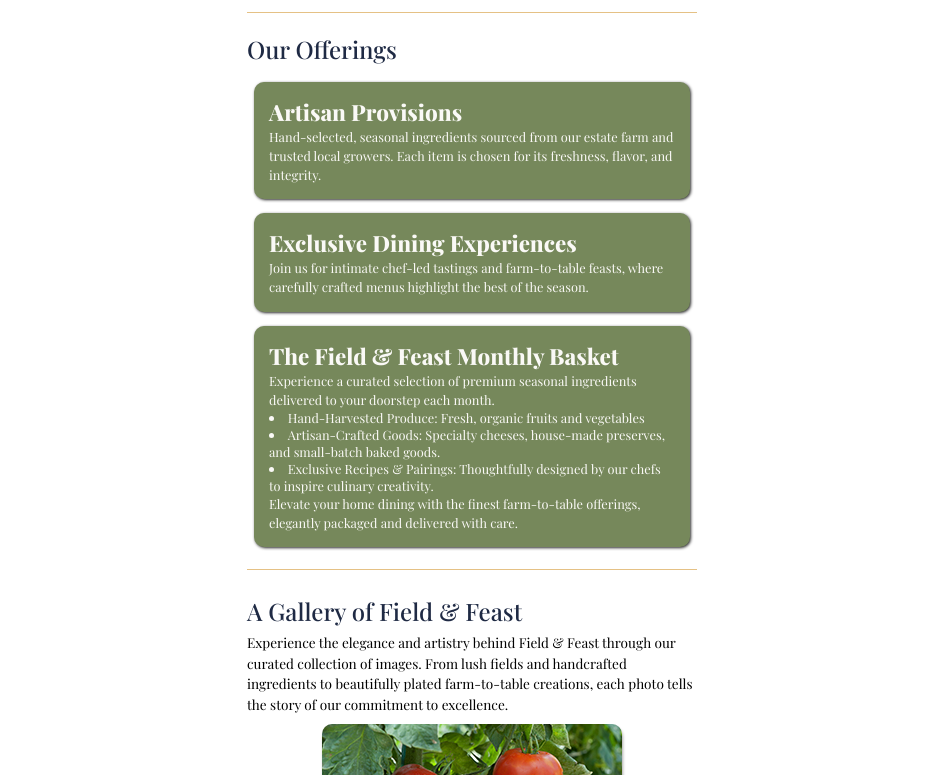
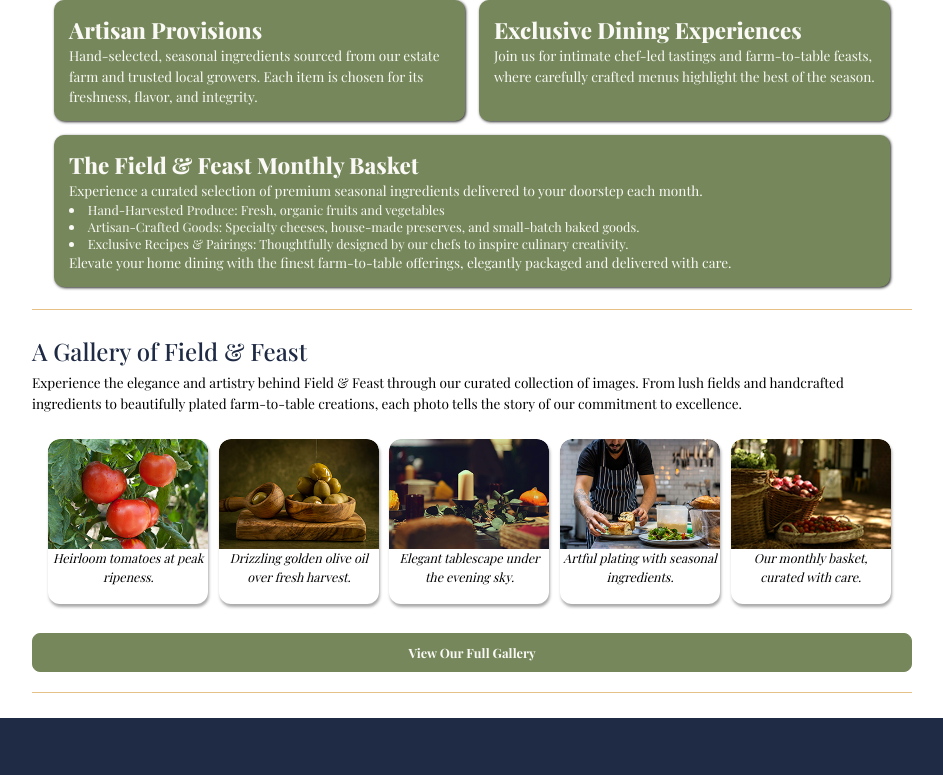
Before and after one commit to gjacks0902/fieldandfeast, a plain HTML site: page index.html in a window 1280 px wide. Shown: the part 641-1416 px from the top of the page, without its empty margins (168-1111 px from the left). Drawn offline with nearby package versions, Linux system fonts and the light colour scheme; a web font is replaced by a local one.

Commit message:
finished coding media queries for both 900px and 1200px

```diff
--- a/index.html
+++ b/index.html
@@ -18,6 +18,7 @@
                 <p>Harvested with Care, Served with Elegance</p>
             </div>
 
+
                 <div id="list-about-offering-gallery">
                     <ul>
                         <li><a href="#welcome">About Us</a></li>
@@ -26,6 +27,7 @@
                     </ul>
                 </div>
 
+            <div id="main-content">
                     <section id="welcome">
                         <h2>Welcome to Field & Feast</h2>
                         <p>At Field & Feast, we believe that the finest meals begin at the source. Rooted in tradition yet refined for the modern palate, our farm-to-table philosophy celebrates the beauty of seasonality, sustainability, and craftsmanship. From the sun-drenched fields where our produce is grown to the artfully curated dishes we serve, every detail is designed to bring you an experience of unparalleled quality and flavor.</p>
@@ -33,7 +35,7 @@
                 </header>
 
                 <main>
-            <h2>Our Offerings</h2>
+                    <h2 id="header-offer">Our Offerings</h2>
                     <section id="offerings">
                         <div id="artisan">
                             <h3>Artisan Provisions</h3>
@@ -64,7 +66,7 @@
                             <div id="tomatoes-img">
                                 <img src="images/tomatoes-200w.jpg"
                                 srcset="images/tomatoes-200w.jpg 200w, images/tomatoes-300w.jpg 300w, images/tomatoes-600w.jpg 600w"
-                        sizes="(min-width: 600px) 300px, (min-width: 900px) 300px, (min-width: 1200px) 200px, 600px"
+                                sizes="(min-width: 600px) 300px, (min-width: 900px) 200px, (min-width: 1200px) 200px, 600px"
                                 alt="Heirloom tomatoes on the vine">
                                 <p>Heirloom tomatoes at peak ripeness.</p>
                             </div>
@@ -72,7 +74,7 @@
                             <div id="olive-img">
                                 <img src="images/olive-oil-200w.jpg"
                                 srcset="images/olive-oil-200w.jpg 200w, images/olive-oil-300w.jpg 300w, images/olive-oil-600w.jpg 600w"
-                        sizes="(min-width: 600px) 300px, (min-width: 900px) 300px, (min-width: 1200px) 200px, 600px"
+                                sizes="(min-width: 600px) 300px, (min-width: 900px) 200px, (min-width: 1200px) 200px, 600px"
                                 alt="Olive oil being drizzled over the top of olives">
                                 <p>Drizzling golden olive oil over fresh harvest.</p>
                             </div>
@@ -80,7 +82,7 @@
                             <div id="table-img">
                                 <img src="images/table-setting-200w.jpg"
                                 srcset="images/table-setting-200w.jpg 200w, images/table-setting-300w.jpg 300w, images/table-setting-600w.jpg 600w"
-                        sizes="(min-width: 600px) 300px, (min-width: 900px) 300px, (min-width: 1200px) 200px, 600px"
+                                sizes="(min-width: 600px) 300px, (min-width: 900px) 200px, (min-width: 1200px) 200px, 600px"
                                 alt="Beautiful table set up with a candle in the center">
                                 <p>Elegant tablescape under the evening sky.</p>
                             </div>
@@ -88,7 +90,7 @@
                             <div id="plating-img">
                                 <img src="images/chef-plating-200w.jpg"
                                 srcset="images/chef-plating-200w.jpg 200w, images/chef-plating-300w.jpg 300w, images/chef-plating-600w.jpg 600w"
-                        sizes="(min-width: 600px) 300px, (min-width: 900px) 300px, (min-width: 1200px) 200px, 600px"
+                                sizes="(min-width: 600px) 300px, (min-width: 900px) 200px, (min-width: 1200px) 200px, 600px"
                                 alt="Chef in stripped apron plating a piece of bread on a white plate.">
                                 <p>Artful plating with seasonal ingredients.</p>
                             </div>
@@ -96,12 +98,12 @@
                             <div id="basket-img">
                                 <img src="images/basket-200w.jpg"
                                 srcset="images/basket-200w.jpg 300w, images/basket-300w.jpg 300w, images/basket-600w.jpg 600w"
-                        sizes="(min-width: 600px) 300px, (min-width: 900px) 300px, (min-width: 1200px) 200px, 600px"
+                                sizes="(min-width: 600px) 300px, (min-width: 900px) 200px, (min-width: 1200px) 200px, 600px"
                                 alt="Many baskets, one full of strawberries, another full of pomegranates.">
                                 <p>Our monthly basket, curated with care.</p>
                             </div>
                         </div>
-
+            </div>
                 <div id="full-button">
                     <h4>View Our Full Gallery</h4>
                 </div>
--- a/styles.css
+++ b/styles.css
@@ -225,19 +225,114 @@ footer{
 
 /*MEDIA QUERY (medium)*/
 @media (min-width: 600px){
+    *{
+        max-width: 600px;
+    }
+
+    #offerings{
+        display: grid;
+        grid-template-columns: minmax(0, 1fr) minmax(0, 1fr);
+        grid-template-areas:
+        "#artisan #exclusive"
+        "#monthly #monthly";
+    }
+
+    #monthly{
+        grid-column: 1 / 3;
+    }
+
+    #img-container{
+        display: grid;
+        grid-template-columns: 300px 300px;
+        grid-template-areas:
+        "#tomatoes-img #olive-img"
+        "table-img plating-img"
+        "basket-img";
+        gap: 15px;
+    }
+}
+/*MEDIA QUERY (large)*/
+@media (min-width: 900px){
+    *{
+        max-width: 900px;
+    }
+
+    *, *::before, *::after{
+        box-sizing: border-box;
+    }
+
+    #offerings{
+        display: grid;
+        grid-template-columns: minmax(0, 1fr) minmax(0, 1fr);
+        grid-template-areas:
+        "#artisan #exclusive"
+        "#monthly #monthly";
+    }
+
+    #offerings p{
+        font-size: 0.85em;
+    }
+
+    #img-container{
+        display: grid;
+        grid-template-columns: repeat(3, 1fr);
+        grid-template-areas:
+        "#tomatoes-img #olive-img table-img"
+        "plating-img basket-img";
+        gap: 30px;
+        overflow: visible;
+    }
 
 }
-
-
-
-/*MEDIA QUERY (large)*/
-@media (min-width: 900px){
-
-}
-
-
-
 /*MEDIA QUERY (extra-large)*/
 @media (min-width: 1200px){
+    *{
+        max-width: 1200px;
+    }
 
+    #main-content{
+        margin-left: 160px;
+        margin-right: 160px;
+    }
+
+    main{
+        margin-left: 160px;
+        margin-right: 160px;
+    }
+
+    #img-container{
+        display: flex;
+        gap: 10px;
+        justify-content: center;
+        align-items: flex-start;
+        flex-wrap: nowrap;
+        overflow-x:visible;
+        padding: 1rem;
+        margin-right: 5px;
+
+    }
+    #img-container div{
+        border-radius: 12px;
+        text-align: center;
+        min-width: 150px;
+        max-width: 160px;
+        overflow: hidden;
+        padding-bottom: 0.5rem;
+    }
+
+    #img-container img{
+        width: 160px;
+        height: 110px;
+        display: block;
+        border-top-left-radius: 12px;
+        border-top-right-radius: 12px;
+    }
+
+    #offerings{
+        width: 850px;
+    }
+
+    #header-offer{
+        width: 850px;
+    }
 }
```
Lines whose indentation alone changed are shown as unchanged.
